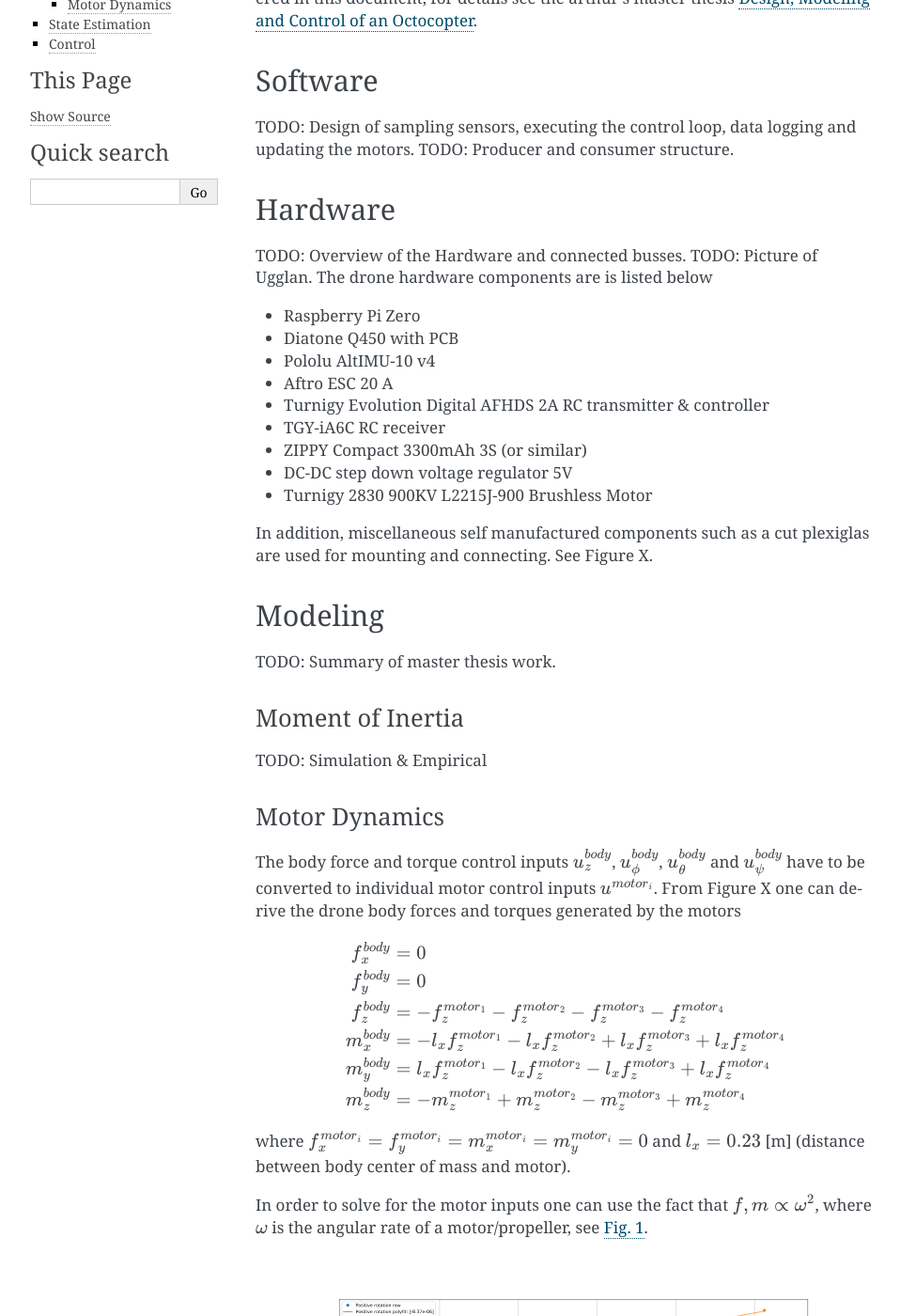
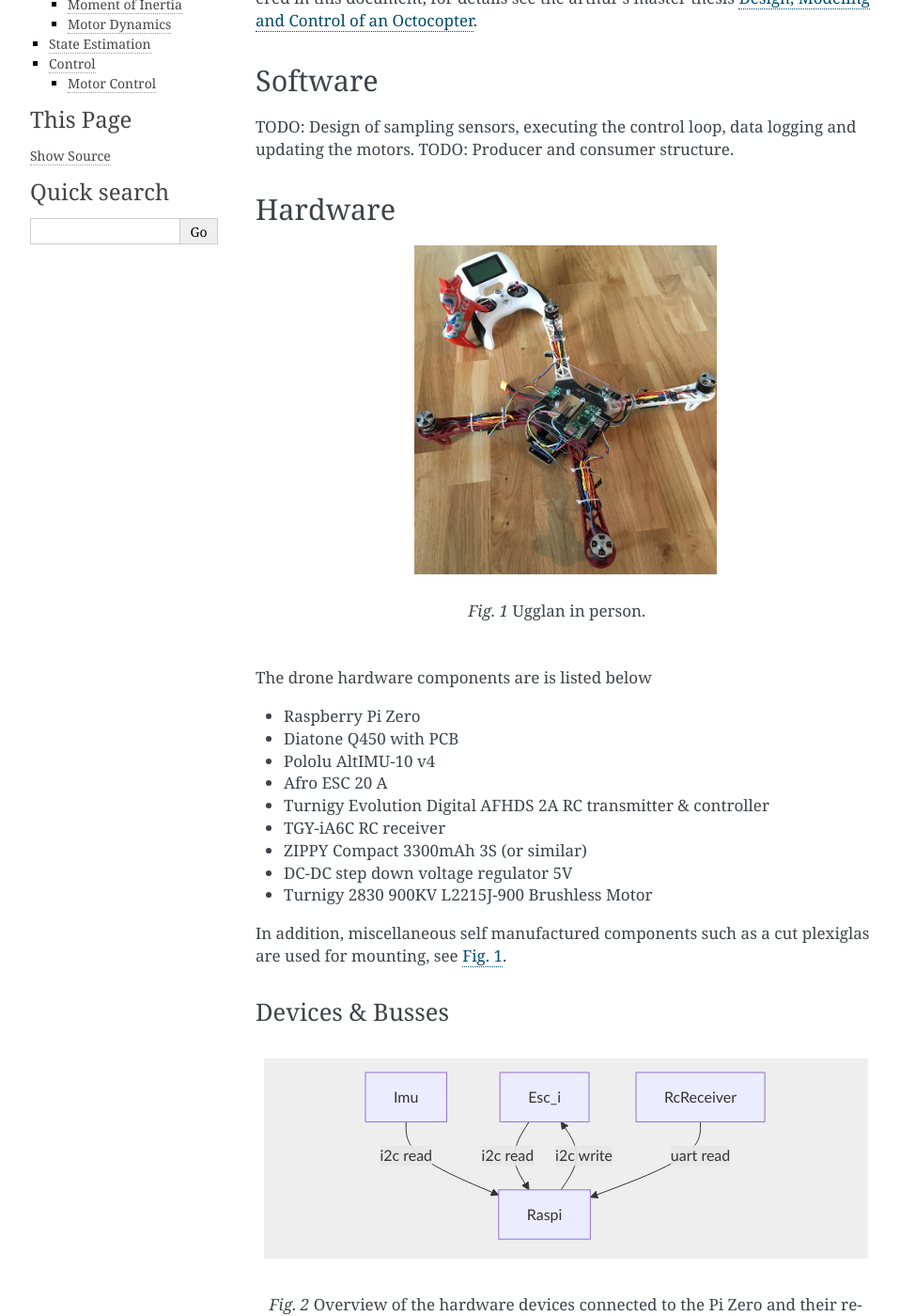
Before and after one commit to real-tintin/ugglan, a Sphinx documentation site: the page built from doc/source/drone.rst, in a window 1280 px wide and 1400 px high, scrolled down 205 px. Shown: the whole window at 94% size, without its empty margins (148-1106 px from the left). Built offline with Sphinx 7.4.7, drawn with Linux system fonts in a browser that asks for light colours; some of the changed text lies outside the part shown.

Commit message:
Update doc: drone hardware section.

```diff
--- a/doc/source/conf.py
+++ b/doc/source/conf.py
@@ -31,6 +31,7 @@ release = '0.1'
 # extensions coming with Sphinx (named 'sphinx.ext.*') or your custom
 # ones.
 extensions = [
+    'sphinxcontrib.mermaid',
 ]
 
 # Add any paths that contain templates here, relative to this directory.
--- a/doc/source/drone.rst
+++ b/doc/source/drone.rst
@@ -15,14 +15,18 @@ TODO: Producer and consumer structure.
 
 Hardware
 =================
-TODO: Overview of the Hardware and connected busses.
-TODO: Picture of Ugglan.
+.. _ugglan_in_person:
+.. figure:: figures/ugglan_in_person.jpg
+    :width: 50%
+
+    Ugglan in person.
+
 The drone hardware components are is listed below
 
 * Raspberry Pi Zero
 * Diatone Q450 with PCB
 * Pololu AltIMU-10 v4
-* Aftro ESC 20 A
+* Afro ESC 20 A
 * Turnigy Evolution Digital AFHDS 2A RC transmitter & controller
 * TGY-iA6C RC receiver
 * ZIPPY Compact 3300mAh 3S (or similar)
@@ -30,7 +34,19 @@ The drone hardware components are is listed below
 * Turnigy 2830 900KV L2215J-900 Brushless Motor
 
 In addition, miscellaneous self manufactured components such as a cut plexiglas
-are used for mounting and connecting. See Figure X.
+are used for mounting, see :numref:`ugglan_in_person`.
+
+Devices & Busses
+-----------------
+.. _connected_busses:
+.. mermaid::
+    :caption: Overview of the hardware devices connected to the Pi Zero and their respective protocols.
+
+    graph TD
+        Esc_i -- i2c read --> Raspi
+        Raspi -- i2c write --> Esc_i
+        Imu -- i2c read --> Raspi
+        RcReceiver -- uart read --> Raspi
 
 Modeling
 ===============
@@ -38,9 +54,21 @@ TODO: Summary of master thesis work.
 
 Moment of Inertia
 ------------------
-TODO: Simulation & Empirical
+TODO: Simulation & Empirical.
 
 Motor Dynamics
+------------------
+TODO: Empirical Studies.
+
+State Estimation
+=================
+TODO: Summary of master thesis work.
+
+Control
+=================
+TODO: Summary of master thesis work. With reversible engine control.
+
+Motor Control
 ------------------
 The body force and torque control inputs :math:`u_z^{body}`, :math:`u_\phi^{body}`,
 :math:`u_\theta^{body}` and :math:`u_\psi^{body}` have to be converted to individual
@@ -147,11 +175,3 @@ Hence, the final conversion is given by
 
 Note, :math:`u_i` should also be range limited since is it a ``int16`` and reversing
 is not used.
-
-State Estimation
-=================
-TODO: Summary of master thesis work.
-
-Control
-=================
-TODO: Summary of master thesis work. With reversible engine control.
--- a/requirements.txt
+++ b/requirements.txt
@@ -34,6 +34,7 @@ sphinxcontrib-applehelp==1.0.1
 sphinxcontrib-devhelp==1.0.1
 sphinxcontrib-htmlhelp==1.0.2
 sphinxcontrib-jsmath==1.0.1
+sphinxcontrib-mermaid==0.4.0
 sphinxcontrib-qthelp==1.0.2
 sphinxcontrib-serializinghtml==1.1.3
 sympy==1.5.1
```
Also changed, not shown: doc/source/figures/ugglan_in_person.jpg (added).
